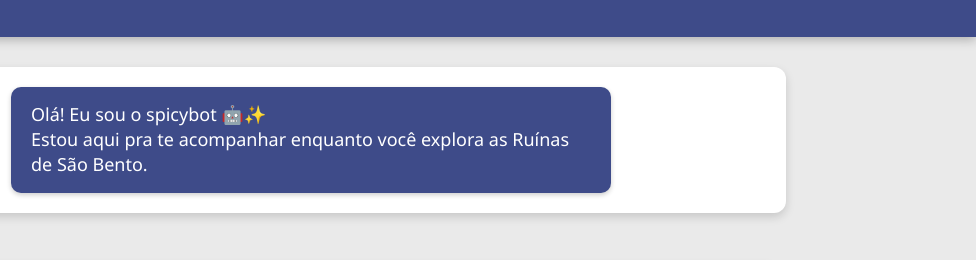
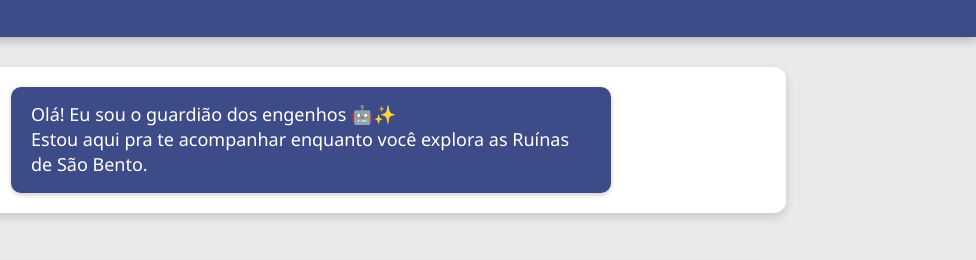
Before and after one commit to TioSpidery/Trabalho-de-robotica, a plain HTML site: page index.html in a window 1280 px wide. Shown: the part 121-381 px from the top of the page, 304-1280 px from the left. Drawn offline with Linux system fonts and the light colour scheme.

Commit message:
Update bot introduction text in index.html

```diff
--- a/index.html
+++ b/index.html
@@ -18,7 +18,7 @@
         <img src="https://img.freepik.com/vetores-gratis/graident-ai-robot-vectorart-em-ingles_78370-4114.jpg?semt=ais_hybrid&w=740&q=80" alt="Robô Assistente" class="robo-img">
 
         <div class="robo-balao">
-            <p>Olá! Eu sou o spicybot 🤖✨<br>
+            <p>Olá! Eu sou o  guardião dos engenhos 🤖✨<br>
             Estou aqui pra te acompanhar enquanto você explora as Ruínas de São Bento.</p>
         </div>
     </div>
```
